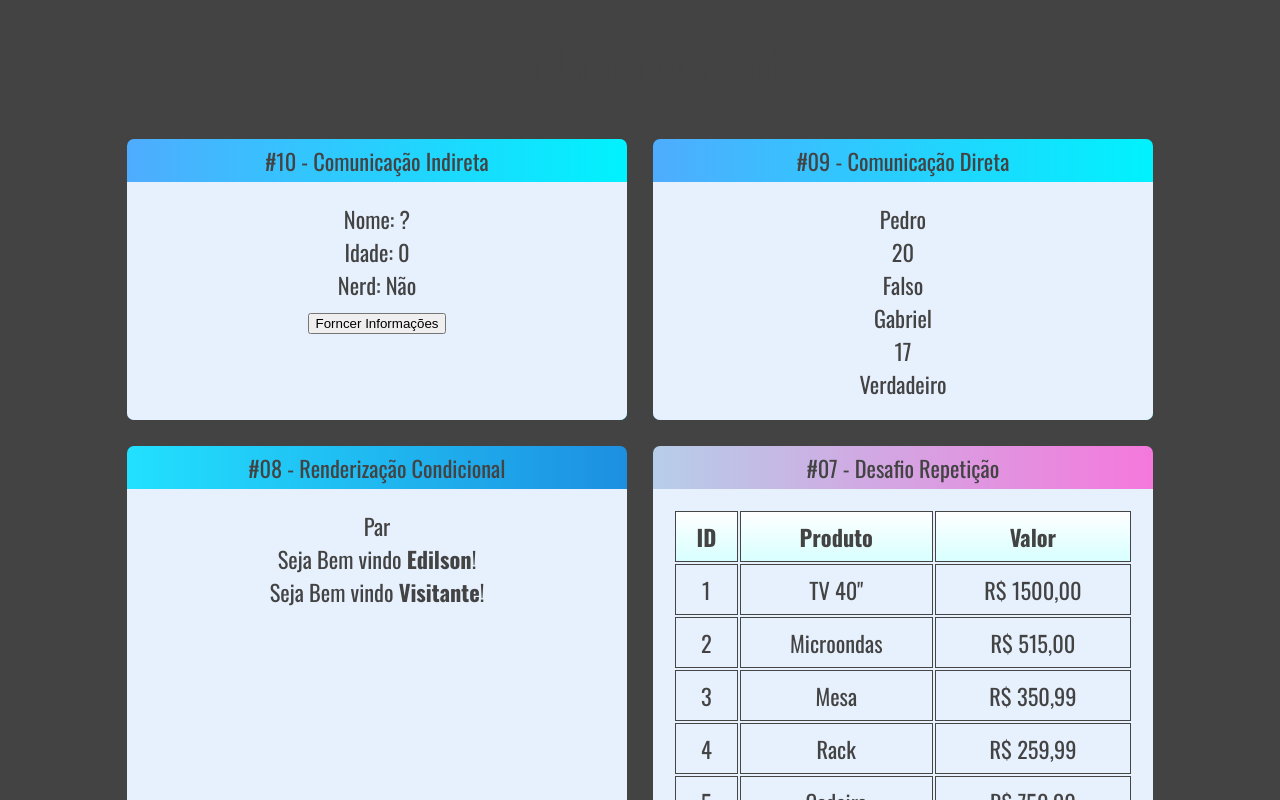
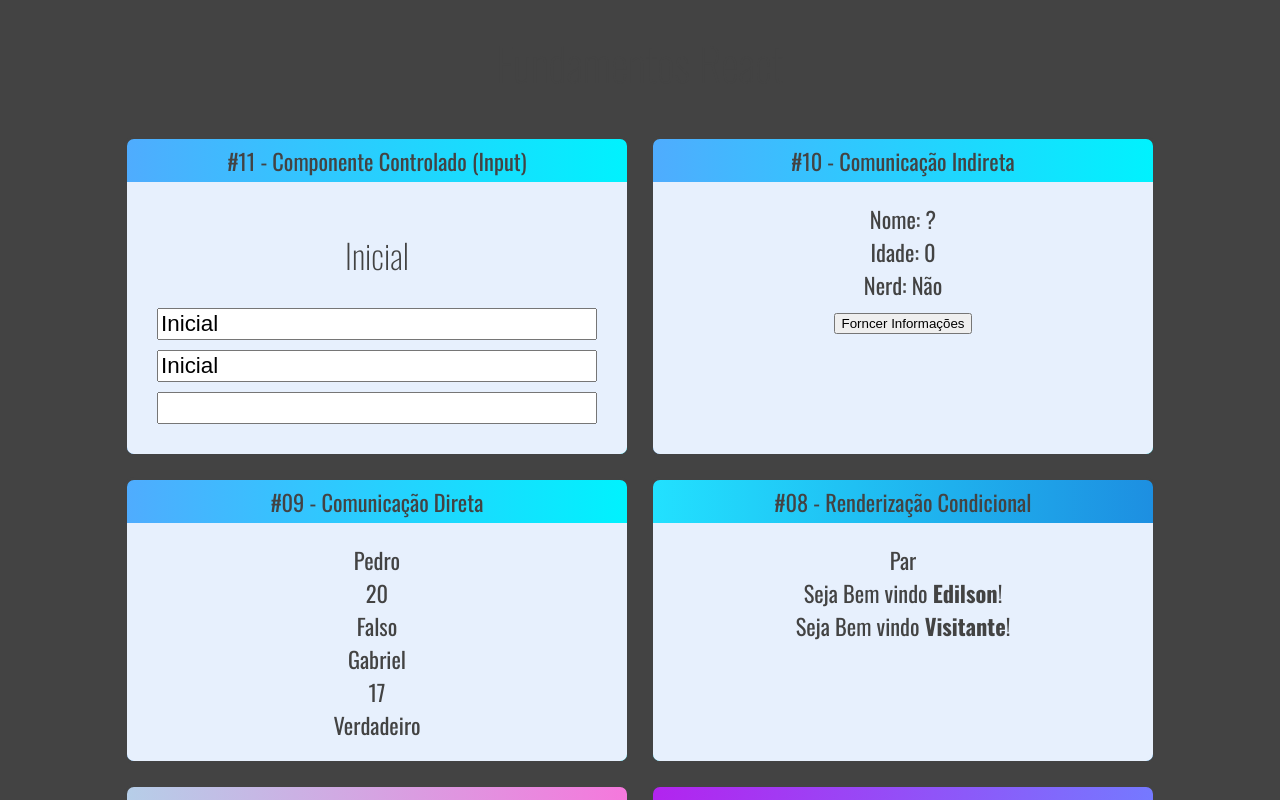
Before and after one commit to edilson-rodrigues/fundamentos_react, a React (Create React App) app: page / in a window 1280 px wide. Shown: the top 800 px of the page. Built offline with nearby package versions, Linux system fonts and the light colour scheme.

Commit message:
componente controlado

```diff
--- a/src/App.jsx
+++ b/src/App.jsx
@@ -1,5 +1,6 @@
 import "./App.css";
 
+import Input from "./components/formulario/Input";
 import IndiretaPai from "./components/comunicacao/IndiretaPai";
 import DiretaPai from "./components/comunicacao/DiretaPai";
 import UsuarioInfo from "./components/condicional/UsuarioInfo";
@@ -20,6 +21,9 @@
 		<h1>Fundamentos React</h1>
 
 		<div className="Cards">
+			<Card titulo="#11 - Componente Controlado (Input)">
+				<Input />
+			</Card>
 			<Card titulo="#10 - Comunicação Indireta">
 				<IndiretaPai />
 			</Card>
--- /dev/null
+++ b/src/components/formulario/Input.css
@@ -0,0 +1,3 @@
+.Input input {
+    font-size: 1.4rem;
+}
--- /dev/null
+++ b/src/components/formulario/Input.jsx
@@ -0,0 +1,35 @@
+import React, { useState } from "react";
+import "./Input.css";
+
+const Input = () => {
+	const [valor, setValor] = useState("Inicial");
+
+	function quandoMudar(e) {
+		setValor(e.target.value);
+	}
+
+	const style = {
+		display: "flex",
+		flexDirection: "column",
+		margin: "10px",
+	};
+
+	return (
+		<div className="Input">
+			<h2>{valor}</h2>
+			<div style={style}>
+				{/* componentes controlados */}
+				<input type="text" value={valor} onChange={quandoMudar} />
+			</div>
+			<div style={style}>
+				{/* componentes não controlados */}
+				<input type="text" value={valor} readOnly />
+			</div>
+			<div style={style}>
+				{/* componentes não controlados */}
+				<input type="text" value={undefined} />
+			</div>
+		</div>
+	);
+};
+export default Input;
```
Also changed, not shown: 1 other file (tests, documents, lock files or other folders).
